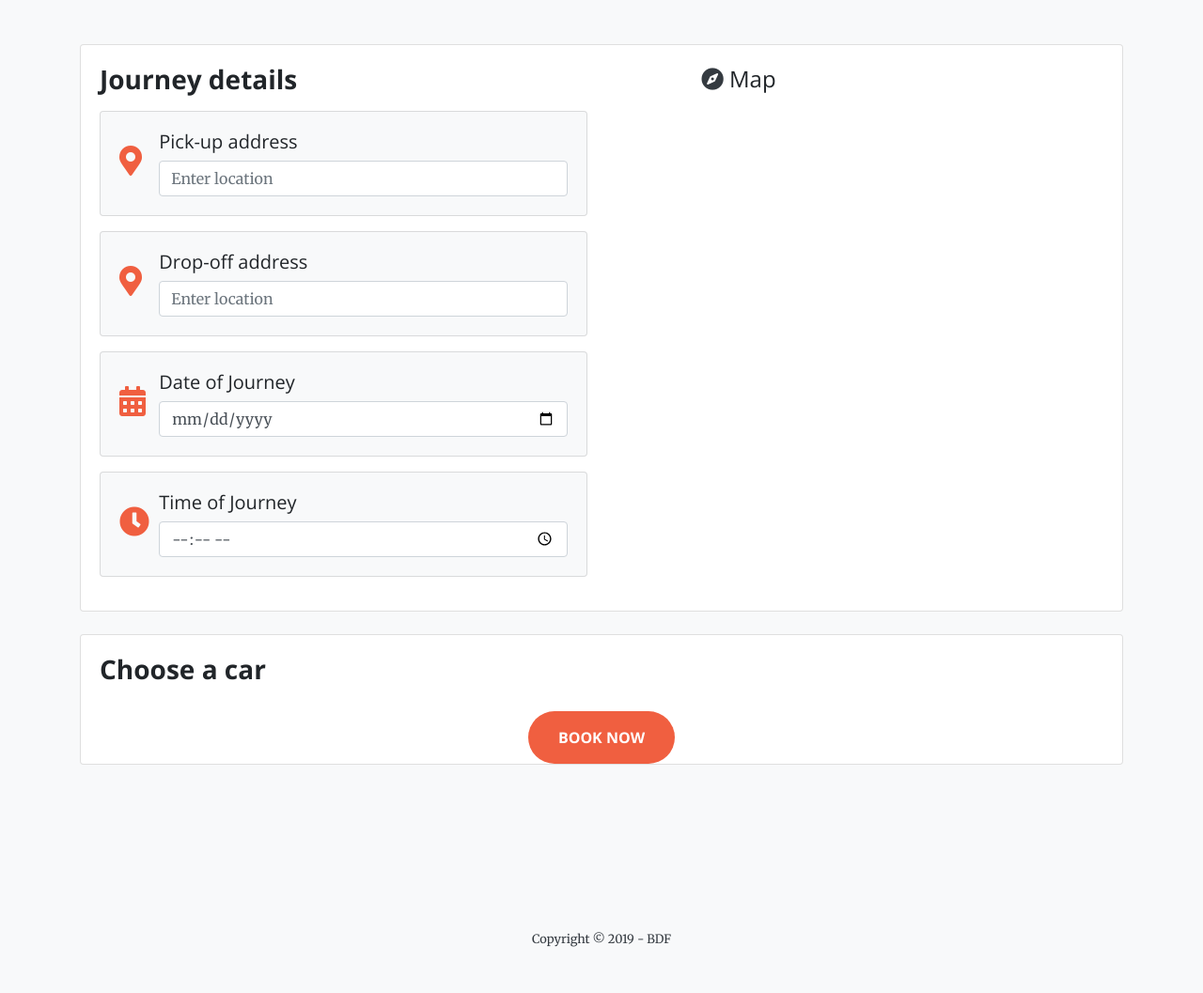
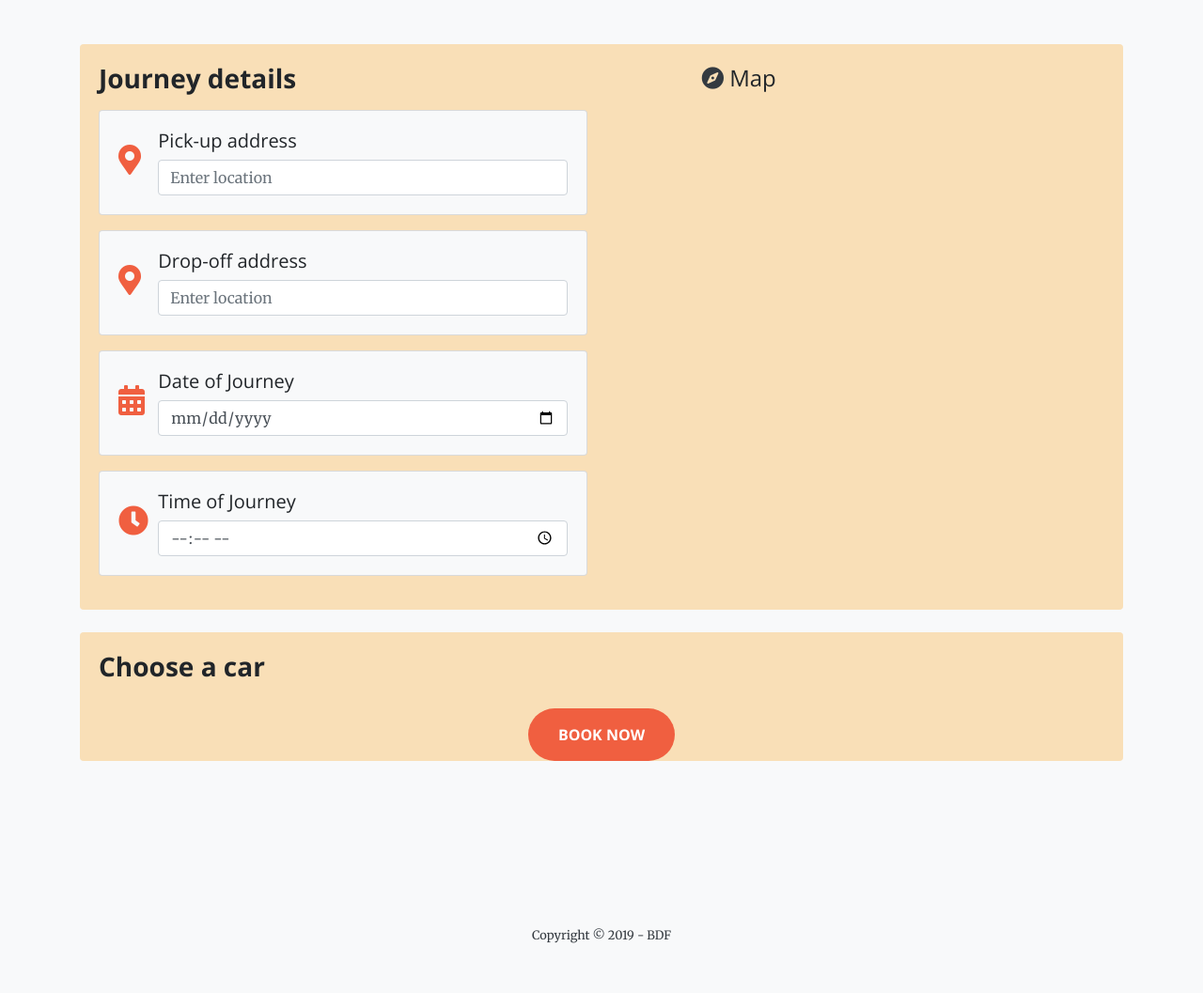
Before and after one commit to wuiyanng1998/FunTimesGroupB, a PHP site: page /makeNewBooking.html in a window 1280 px wide. Shown: the part 97-1154 px from the top of the page at 94% size. After the commit the page ends 1101 px from the top, so only its background shows below. Run offline with PHP 8.4, Linux system fonts and the light colour scheme.

Commit message:
Get all deleted code back

```diff
--- a/css/creative.css
+++ b/css/creative.css
@@ -321,3 +321,8 @@ header.masthead p {
   -webkit-box-shadow: 0 0 0 0.2rem rgba(240, 95, 64, 0.5) !important;
   box-shadow: 0 0 0 0.2rem rgba(240, 95, 64, 0.5) !important;
 }
+
+.bg-card{
+  background-color: #F9DFB7;
+  border-style: none;
+}
--- a/makeNewBooking.html
+++ b/makeNewBooking.html
@@ -229,10 +229,7 @@
                 </div>
             </div>
         </div>
-
     </div>
-
-
 </section>
 
 
```
